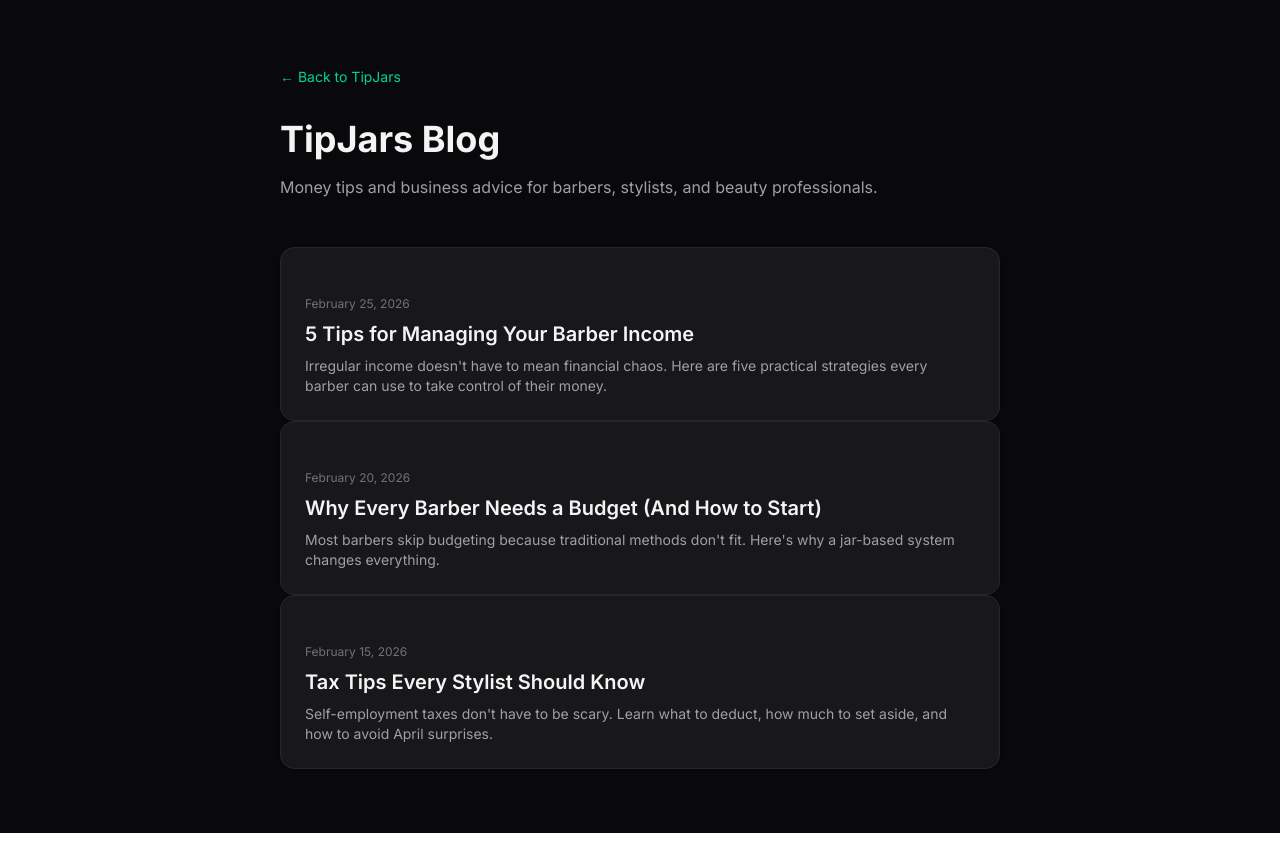
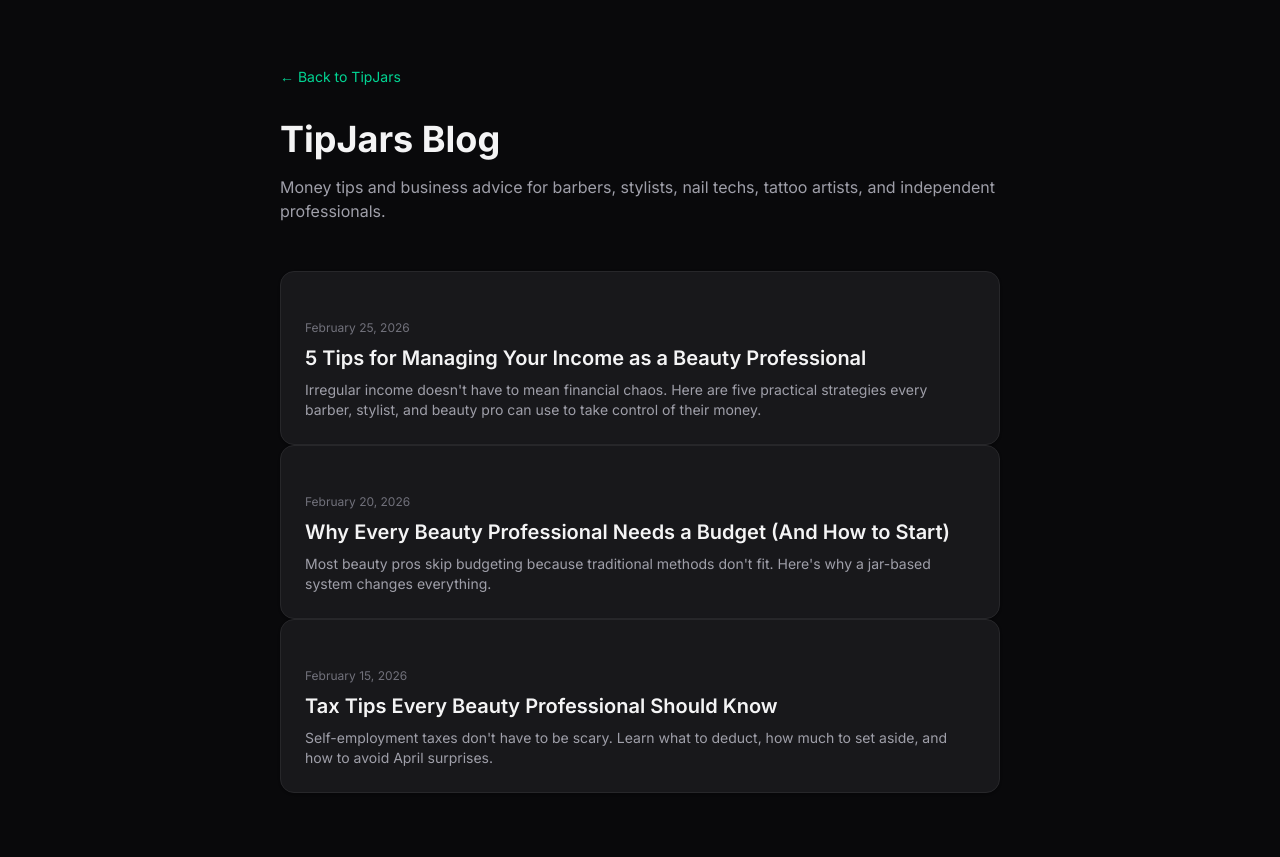
Before and after one commit to 1776barberco/Clipstack, a Next.js app: page /blog in a window 1280 px wide. Before the commit the page ends 833 px from the top, so only its background shows below. Built offline with nearby package versions, Linux system fonts and the light colour scheme; no server answers.

Commit message:
copy: broaden target audience to all beauty/independent professionals

```diff
--- a/app/(legal)/privacy/page.tsx
+++ b/app/(legal)/privacy/page.tsx
@@ -39,7 +39,7 @@
             <ul className="list-disc pl-6 space-y-1">
               <li>Provide and maintain the TipJars budgeting service.</li>
               <li>Process and display your income, expenses, and budget allocations.</li>
-              <li>Send you important account notifications (e.g., booth rent reminders).</li>
+              <li>Send you important account notifications (e.g., rent reminders).</li>
               <li>Improve and optimize the app experience.</li>
             </ul>
           </section>
--- a/app/(legal)/terms/page.tsx
+++ b/app/(legal)/terms/page.tsx
@@ -30,7 +30,7 @@
 
           <section>
             <h2 className="text-xl font-semibold">2. Description of Service</h2>
-            <p>TipJars is a budgeting application designed for barbers, stylists, and independent professionals. The Service helps you track income, manage expenses, and organize your finances using a jar-based budgeting system.</p>
+            <p>TipJars is a budgeting application designed for barbers, stylists, cosmetologists, nail techs, lash artists, tattoo artists, and other independent professionals. The Service helps you track income, manage expenses, and organize your finances using a jar-based budgeting system.</p>
           </section>
 
           <section>
--- a/app/(public)/blog/page.tsx
+++ b/app/(public)/blog/page.tsx
@@ -4,25 +4,25 @@
 
 export const metadata: Metadata = {
   title: 'Blog - TipJars',
-  description: 'Tips, guides, and advice for barbers, stylists, and beauty professionals on managing money and growing your business.',
+  description: 'Tips, guides, and advice for barbers, stylists, nail techs, tattoo artists, and independent beauty professionals on managing money and growing your business.',
 }
 
 const posts = [
   {
     slug: 'tips-for-managing-barber-income',
-    title: '5 Tips for Managing Your Barber Income',
-    excerpt: 'Irregular income doesn\'t have to mean financial chaos. Here are five practical strategies every barber can use to take control of their money.',
+    title: '5 Tips for Managing Your Income as a Beauty Professional',
+    excerpt: 'Irregular income doesn\'t have to mean financial chaos. Here are five practical strategies every barber, stylist, and beauty pro can use to take control of their money.',
     date: 'February 25, 2026',
   },
   {
     slug: 'why-barbers-need-a-budget',
-    title: 'Why Every Barber Needs a Budget (And How to Start)',
-    excerpt: 'Most barbers skip budgeting because traditional methods don\'t fit. Here\'s why a jar-based system changes everything.',
+    title: 'Why Every Beauty Professional Needs a Budget (And How to Start)',
+    excerpt: 'Most beauty pros skip budgeting because traditional methods don\'t fit. Here\'s why a jar-based system changes everything.',
     date: 'February 20, 2026',
   },
   {
     slug: 'tax-tips-for-stylists',
-    title: 'Tax Tips Every Stylist Should Know',
+    title: 'Tax Tips Every Beauty Professional Should Know',
     excerpt: 'Self-employment taxes don\'t have to be scary. Learn what to deduct, how much to set aside, and how to avoid April surprises.',
     date: 'February 15, 2026',
   },
@@ -34,7 +34,7 @@
       <div className="max-w-3xl mx-auto px-6 py-16">
         <Link href="/" className="text-emerald-400 hover:text-emerald-300 text-sm mb-8 inline-block">&larr; Back to TipJars</Link>
         <h1 className="text-3xl sm:text-4xl font-bold mb-4">TipJars Blog</h1>
-        <p className="text-zinc-400 mb-12">Money tips and business advice for barbers, stylists, and beauty professionals.</p>
+        <p className="text-zinc-400 mb-12">Money tips and business advice for barbers, stylists, nail techs, tattoo artists, and independent professionals.</p>
         <div className="space-y-6">
           {posts.map((post) => (
             <Link key={post.slug} href={`/blog/${post.slug}`}>
--- a/app/(public)/blog/tax-tips-for-stylists/page.tsx
+++ b/app/(public)/blog/tax-tips-for-stylists/page.tsx
@@ -3,8 +3,8 @@
 import { Button } from '@/components/ui/button'
 
 export const metadata: Metadata = {
-  title: 'Tax Tips Every Stylist Should Know - TipJars',
-  description: 'Essential tax advice for self-employed stylists and barbers. Deductions, estimated payments, and how to avoid surprises.',
+  title: 'Tax Tips Every Beauty Professional Should Know - TipJars',
+  description: 'Essential tax advice for self-employed stylists, barbers, nail techs, tattoo artists, and independent beauty professionals. Deductions, estimated payments, and how to avoid surprises.',
 }
 
 export default function Post() {
@@ -13,25 +13,25 @@
       <article className="max-w-2xl mx-auto px-6 py-16">
         <Link href="/blog" className="text-emerald-400 hover:text-emerald-300 text-sm mb-8 inline-block">&larr; Back to Blog</Link>
         <p className="text-zinc-500 text-sm mb-4">February 15, 2026</p>
-        <h1 className="text-3xl sm:text-4xl font-bold mb-8">Tax Tips Every Stylist Should Know</h1>
+        <h1 className="text-3xl sm:text-4xl font-bold mb-8">Tax Tips Every Beauty Professional Should Know</h1>
 
         <div className="prose prose-invert prose-zinc max-w-none space-y-6 text-zinc-300 leading-relaxed">
-          <p>Taxes are the thing nobody wants to talk about in the beauty industry. But if you&apos;re a stylist, barber, or any independent beauty professional, understanding your taxes is the difference between keeping your hard-earned money and giving the IRS a surprise bonus.</p>
+          <p>Taxes are the thing nobody wants to talk about in the beauty industry. But if you&apos;re a stylist, barber, nail tech, lash artist, tattoo artist, or any independent beauty professional, understanding your taxes is the difference between keeping your hard-earned money and giving the IRS a surprise bonus.</p>
           <p>Here&apos;s what you need to know &mdash; in plain English.</p>
 
           <h2 className="text-xl font-bold text-zinc-100 mt-8">You&apos;re Self-Employed (Yes, Really)</h2>
-          <p>If you rent a booth, work on commission without taxes withheld, or freelance, you&apos;re self-employed in the eyes of the IRS. That means nobody is withholding taxes for you. The money you take home looks like your full income, but roughly 25-30% of it belongs to Uncle Sam. If you spend it all, you&apos;ll owe big when tax season hits.</p>
+          <p>If you rent a booth or station, work on commission without taxes withheld, or freelance, you&apos;re self-employed in the eyes of the IRS. That means nobody is withholding taxes for you. The money you take home looks like your full income, but roughly 25-30% of it belongs to Uncle Sam. If you spend it all, you&apos;ll owe big when tax season hits.</p>
 
           <h2 className="text-xl font-bold text-zinc-100 mt-8">Set Aside 25-30% of Every Dollar</h2>
           <p>This is the golden rule. Every payment you receive, immediately move 25-30% into a separate account (or jar). This covers your federal income tax plus self-employment tax (which covers Social Security and Medicare). Yes, it feels like a lot. But it&apos;s money you were never supposed to spend.</p>
 
           <h2 className="text-xl font-bold text-zinc-100 mt-8">Deductions Are Your Best Friend</h2>
-          <p>As a self-employed stylist, you can deduct legitimate business expenses from your income before calculating taxes. Common deductions include:</p>
+          <p>As a self-employed beauty professional, you can deduct legitimate business expenses from your income before calculating taxes. Common deductions include:</p>
           <ul className="list-disc pl-6 space-y-1">
-            <li><strong>Booth rent</strong> &mdash; Your biggest expense and fully deductible</li>
-            <li><strong>Tools and supplies</strong> &mdash; Clippers, shears, combs, capes, cleaning supplies</li>
+            <li><strong>Booth, chair, or station rent</strong> &mdash; Your biggest expense and fully deductible</li>
+            <li><strong>Tools and supplies</strong> &mdash; Clippers, shears, combs, nail kits, tattoo equipment, capes, cleaning supplies</li>
             <li><strong>Product costs</strong> &mdash; Anything you use on clients or sell</li>
-            <li><strong>Continuing education</strong> &mdash; Classes, workshops, certifications</li>
+            <li><strong>Continuing education</strong> &mdash; Classes, workshops, certifications, licensing renewals</li>
             <li><strong>Phone and internet</strong> &mdash; The business-use percentage</li>
             <li><strong>Mileage</strong> &mdash; If you travel between locations or to supply stores</li>
             <li><strong>Business insurance</strong> &mdash; Liability insurance premiums</li>
@@ -45,7 +45,7 @@
           <p>Open a separate bank account for your business income. This makes tracking income and expenses infinitely easier and looks much better if you ever get audited. It doesn&apos;t need to be fancy &mdash; a free checking account works fine.</p>
 
           <h2 className="text-xl font-bold text-zinc-100 mt-8">Consider Getting Help</h2>
-          <p>A good tax professional who understands self-employment can save you way more than they cost. Ask other barbers or stylists in your area for recommendations. Many offer flat-rate pricing for simple self-employment returns.</p>
+          <p>A good tax professional who understands self-employment can save you way more than they cost. Ask other professionals in your area for recommendations. Many offer flat-rate pricing for simple self-employment returns.</p>
 
           <p className="mt-8">Taxes don&apos;t have to be scary. With the right system, they become just another part of running your business &mdash; handled, predictable, and stress-free.</p>
         </div>
--- a/app/(public)/blog/tips-for-managing-barber-income/page.tsx
+++ b/app/(public)/blog/tips-for-managing-barber-income/page.tsx
@@ -3,8 +3,8 @@
 import { Button } from '@/components/ui/button'
 
 export const metadata: Metadata = {
-  title: '5 Tips for Managing Your Barber Income - TipJars',
-  description: 'Practical strategies for barbers to manage irregular income, save consistently, and build financial stability.',
+  title: '5 Tips for Managing Your Income as a Beauty Professional - TipJars',
+  description: 'Practical strategies for barbers, stylists, and beauty professionals to manage irregular income, save consistently, and build financial stability.',
 }
 
 export default function Post() {
@@ -13,11 +13,11 @@
       <article className="max-w-2xl mx-auto px-6 py-16">
         <Link href="/blog" className="text-emerald-400 hover:text-emerald-300 text-sm mb-8 inline-block">&larr; Back to Blog</Link>
         <p className="text-zinc-500 text-sm mb-4">February 25, 2026</p>
-        <h1 className="text-3xl sm:text-4xl font-bold mb-8">5 Tips for Managing Your Barber Income</h1>
+        <h1 className="text-3xl sm:text-4xl font-bold mb-8">5 Tips for Managing Your Income as a Beauty Professional</h1>
 
         <div className="prose prose-invert prose-zinc max-w-none space-y-6 text-zinc-300 leading-relaxed">
-          <p>Let&apos;s be real &mdash; being a barber means your income looks nothing like a 9-to-5 paycheck. One week you&apos;re booked solid, the next you&apos;re wondering where everyone went. That inconsistency doesn&apos;t mean you can&apos;t build financial stability. It just means you need a system that works for <em>your</em> reality.</p>
-          <p>Here are five tips that actually work for barbers and stylists.</p>
+          <p>Let&apos;s be real &mdash; whether you&apos;re a barber, stylist, nail tech, lash artist, or tattoo artist, your income looks nothing like a 9-to-5 paycheck. One week you&apos;re booked solid, the next you&apos;re wondering where everyone went. That inconsistency doesn&apos;t mean you can&apos;t build financial stability. It just means you need a system that works for <em>your</em> reality.</p>
+          <p>Here are five tips that actually work for independent beauty professionals.</p>
 
           <h2 className="text-xl font-bold text-zinc-100 mt-8">1. Know Your Baseline</h2>
           <p>Before you can budget, you need to know your floor. Look at your last three months of income and find your worst week. That&apos;s your baseline. Budget your essentials around that number, not your best week. When good weeks come, the extra flows into savings and fun money &mdash; not into a lifestyle you can&apos;t sustain during slow periods.</p>
@@ -26,7 +26,7 @@
           <p>This is the one that burns most self-employed people. When you get paid cash or through an app, taxes aren&apos;t taken out. It feels like you&apos;re making more than you are. Set aside 25-30% of every payment immediately. Don&apos;t touch it. When April comes, you&apos;ll thank yourself instead of scrambling to borrow money for a tax bill.</p>
 
           <h2 className="text-xl font-bold text-zinc-100 mt-8">3. Use the Jar System</h2>
-          <p>The jar system is simple: every dollar that comes in gets split into categories. A common split for barbers is 50% for essentials (rent, food, bills), 25% for taxes, 15% for savings, and 10% for fun. You don&apos;t need physical jars &mdash; apps like TipJars do this automatically. The point is that every dollar has a job before you spend it.</p>
+          <p>The jar system is simple: every dollar that comes in gets split into categories. A common split is 50% for essentials (rent, food, bills), 25% for taxes, 15% for savings, and 10% for fun. You don&apos;t need physical jars &mdash; apps like TipJars do this automatically. The point is that every dollar has a job before you spend it.</p>
 
           <h2 className="text-xl font-bold text-zinc-100 mt-8">4. Track Everything</h2>
           <p>It takes ten seconds to log a payment after a client pays. Over a month, that gives you a clear picture of your income patterns. You&apos;ll start noticing which days are busiest, which services bring in the most, and where you can optimize. Knowledge is power &mdash; especially when it comes to money.</p>
@@ -34,7 +34,7 @@
           <h2 className="text-xl font-bold text-zinc-100 mt-8">5. Build a Slow-Week Fund</h2>
           <p>Think of this as your personal safety net. Aim to save enough to cover two weeks of expenses. When you have a slow week (and you will), you pull from this fund instead of going into debt or stressing out. During good weeks, top it back up. It&apos;s the difference between a slow week being an inconvenience versus a crisis.</p>
 
-          <p className="mt-8">Managing money as a barber isn&apos;t harder than managing it with a salary &mdash; it&apos;s just different. Once you have a system that matches how you actually earn, everything clicks into place.</p>
+          <p className="mt-8">Managing money as an independent professional isn&apos;t harder than managing it with a salary &mdash; it&apos;s just different. Once you have a system that matches how you actually earn, everything clicks into place.</p>
         </div>
 
         <div className="mt-12 p-8 bg-zinc-900 rounded-xl text-center border border-zinc-800">
--- a/app/(public)/blog/why-barbers-need-a-budget/page.tsx
+++ b/app/(public)/blog/why-barbers-need-a-budget/page.tsx
@@ -3,8 +3,8 @@
 import { Button } from '@/components/ui/button'
 
 export const metadata: Metadata = {
-  title: 'Why Every Barber Needs a Budget (And How to Start) - TipJars',
-  description: 'Traditional budgets fail barbers because they assume steady paychecks. Learn how jar-based budgeting works for irregular income.',
+  title: 'Why Every Beauty Professional Needs a Budget (And How to Start) - TipJars',
+  description: 'Traditional budgets fail beauty professionals because they assume steady paychecks. Learn how jar-based budgeting works for irregular income.',
 }
 
 export default function Post() {
@@ -13,22 +13,22 @@
       <article className="max-w-2xl mx-auto px-6 py-16">
         <Link href="/blog" className="text-emerald-400 hover:text-emerald-300 text-sm mb-8 inline-block">&larr; Back to Blog</Link>
         <p className="text-zinc-500 text-sm mb-4">February 20, 2026</p>
-        <h1 className="text-3xl sm:text-4xl font-bold mb-8">Why Every Barber Needs a Budget (And How to Start)</h1>
+        <h1 className="text-3xl sm:text-4xl font-bold mb-8">Why Every Beauty Professional Needs a Budget (And How to Start)</h1>
 
         <div className="prose prose-invert prose-zinc max-w-none space-y-6 text-zinc-300 leading-relaxed">
-          <p>If the word &ldquo;budget&rdquo; makes you cringe, you&apos;re not alone. Most barbers and stylists have tried budgeting at some point &mdash; maybe a spreadsheet, maybe an app designed for people with biweekly paychecks &mdash; and it felt pointless. That&apos;s not because budgeting doesn&apos;t work. It&apos;s because the wrong kind of budget doesn&apos;t work for you.</p>
+          <p>If the word &ldquo;budget&rdquo; makes you cringe, you&apos;re not alone. Most barbers, stylists, nail techs, and independent beauty professionals have tried budgeting at some point &mdash; maybe a spreadsheet, maybe an app designed for people with biweekly paychecks &mdash; and it felt pointless. That&apos;s not because budgeting doesn&apos;t work. It&apos;s because the wrong kind of budget doesn&apos;t work for you.</p>
 
-          <h2 className="text-xl font-bold text-zinc-100 mt-8">Why Traditional Budgets Fail Barbers</h2>
+          <h2 className="text-xl font-bold text-zinc-100 mt-8">Why Traditional Budgets Fail Beauty Pros</h2>
           <p>Most budgeting advice assumes you make the same amount every two weeks. You don&apos;t. You might make $800 one week and $400 the next. Traditional budgets also assume your income arrives on predictable dates. Yours comes in throughout the day, in cash, Venmo, Cash App, and credit card tips.</p>
           <p>When the foundation doesn&apos;t match your reality, the whole system collapses. You&apos;re not bad with money &mdash; you just haven&apos;t found the right tool.</p>
 
           <h2 className="text-xl font-bold text-zinc-100 mt-8">The Jar System: Built for Irregular Income</h2>
-          <p>Instead of planning around a fixed monthly income, the jar system works on percentages. Every time money comes in &mdash; whether it&apos;s $20 or $200 &mdash; it gets split the same way. The recommended split for barbers:</p>
+          <p>Instead of planning around a fixed monthly income, the jar system works on percentages. Every time money comes in &mdash; whether it&apos;s $20 or $200 &mdash; it gets split the same way. A recommended split:</p>
           <ul className="list-disc pl-6 space-y-1">
-            <li><strong>Essentials (50%)</strong> &mdash; Booth rent, supplies, food, bills, transportation</li>
+            <li><strong>Essentials (50%)</strong> &mdash; Booth rent, chair rent, station rent, supplies, food, bills, transportation</li>
             <li><strong>Taxes (25%)</strong> &mdash; Set aside for quarterly or annual tax payments</li>
             <li><strong>Savings (15%)</strong> &mdash; Emergency fund, future goals, equipment upgrades</li>
-            <li><strong>Fun (10%)</strong> &mdash; Going out, new kicks, whatever makes you happy</li>
+            <li><strong>Fun (10%)</strong> &mdash; Going out, new gear, whatever makes you happy</li>
           </ul>
           <p>The beauty is that it works whether you make $300 or $3,000 in a week. The percentages stay the same. Your lifestyle scales with your income naturally.</p>
 
@@ -37,7 +37,7 @@
           <p>Better yet, use an app that does the math for you. Log the income, and the split happens automatically. After a week, you&apos;ll see exactly where your money is going. After a month, you&apos;ll wonder how you ever lived without it.</p>
 
           <h2 className="text-xl font-bold text-zinc-100 mt-8">The Real Benefit: Peace of Mind</h2>
-          <p>The biggest thing a budget gives you isn&apos;t more money &mdash; it&apos;s less stress. When you know taxes are covered, rent is handled, and savings are growing, you can focus on what you actually love: your craft. You show up to the chair with a clear head instead of a gnawing worry about bills.</p>
+          <p>The biggest thing a budget gives you isn&apos;t more money &mdash; it&apos;s less stress. When you know taxes are covered, rent is handled, and savings are growing, you can focus on what you actually love: your craft. You show up to the chair, the station, or the booth with a clear head instead of a gnawing worry about bills.</p>
           <p>You got into this business because you&apos;re talented. A good budget lets that talent shine without the financial anxiety dimming it.</p>
         </div>
 
```
Also changed, not shown: app/page.tsx (+7 -7 lines).
